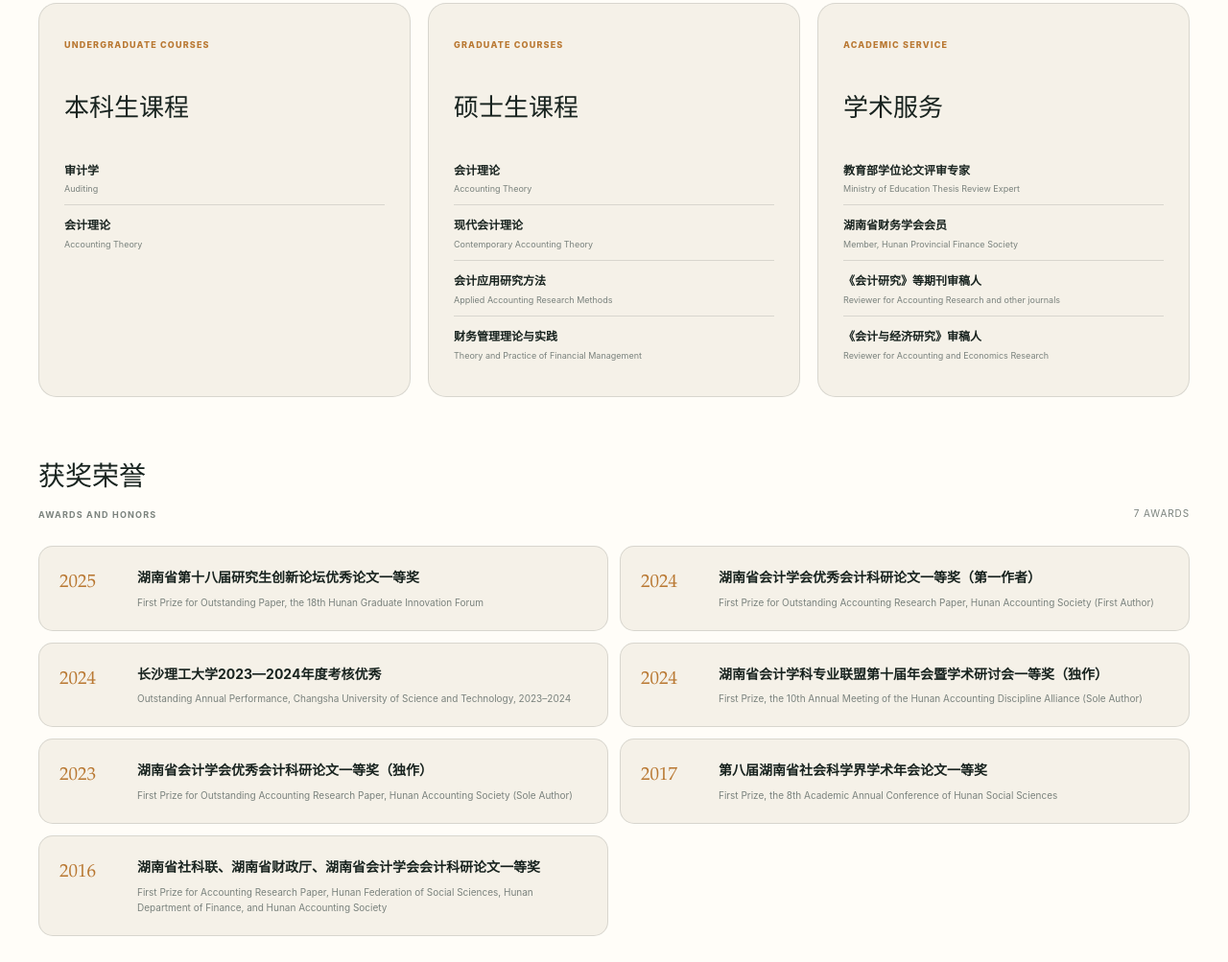
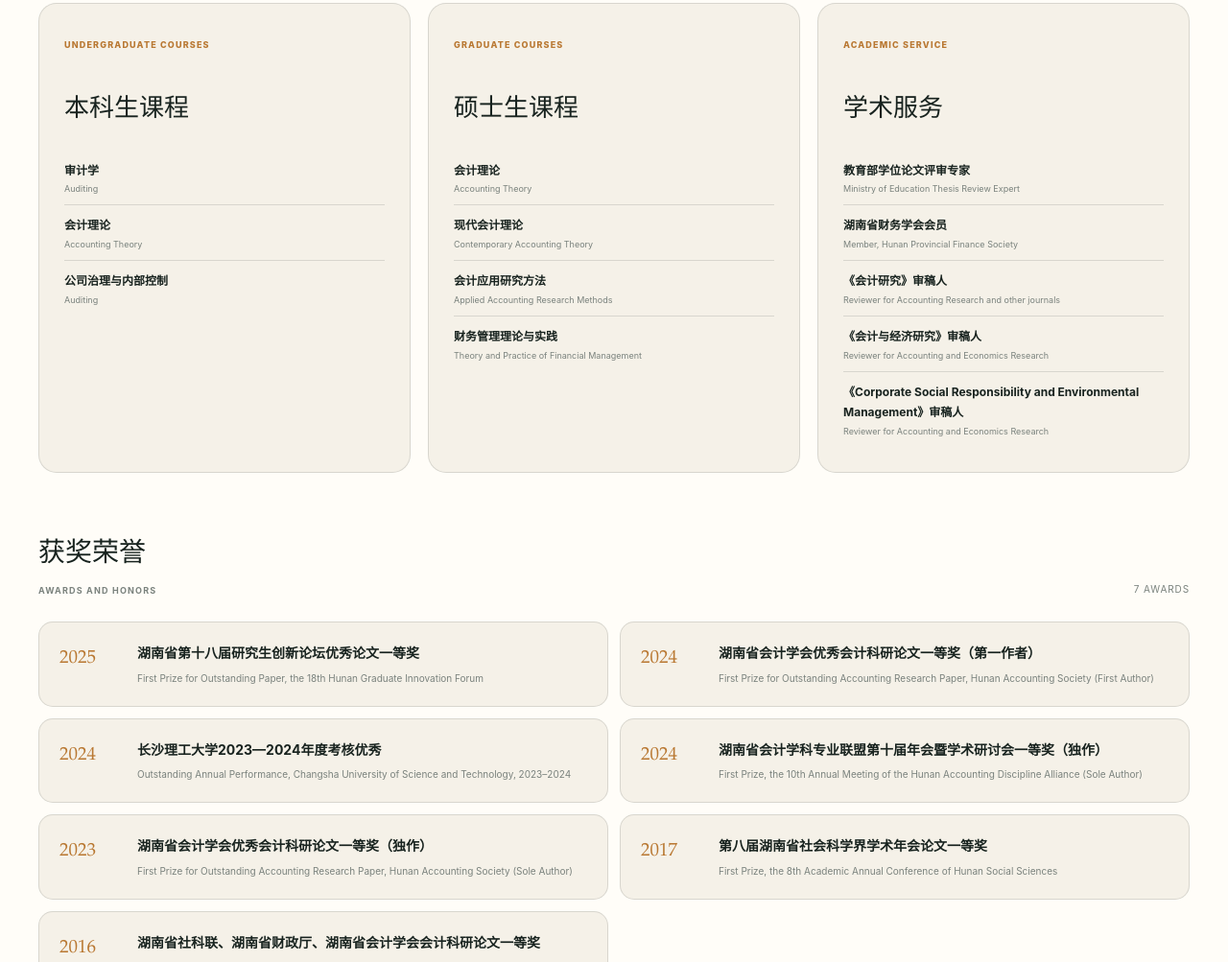
Before and after one commit to KevinQ7889/chenqiao-academic-website, a website: page index.html in a window 1280 px wide. Shown: the part 10997-12000 px from the top of the page at 96% size. Drawn offline with Linux system fonts and the light colour scheme.

Commit message:
Update index.html

```diff
--- a/index.html
+++ b/index.html
@@ -593,6 +593,7 @@
             <ul>
               <li><span>审计学</span><small>Auditing</small></li>
               <li><span>会计理论</span><small>Accounting Theory</small></li>
+              <li><span>公司治理与内部控制</span><small>Auditing</small></li>
             </ul>
           </article>
           <article class='teaching-card reveal'>
@@ -611,8 +612,9 @@
             <ul>
               <li><span>教育部学位论文评审专家</span><small>Ministry of Education Thesis Review Expert</small></li>
               <li><span>湖南省财务学会会员</span><small>Member, Hunan Provincial Finance Society</small></li>
-              <li><span>《会计研究》等期刊审稿人</span><small>Reviewer for Accounting Research and other journals</small></li>
+              <li><span>《会计研究》审稿人</span><small>Reviewer for Accounting Research and other journals</small></li>
               <li><span>《会计与经济研究》审稿人</span><small>Reviewer for Accounting and Economics Research</small></li>
+              <li><span>《Corporate Social Responsibility and Environmental Management》审稿人</span><small>Reviewer for Accounting and Economics Research</small></li>
             </ul>
           </article>
         </div>
```
